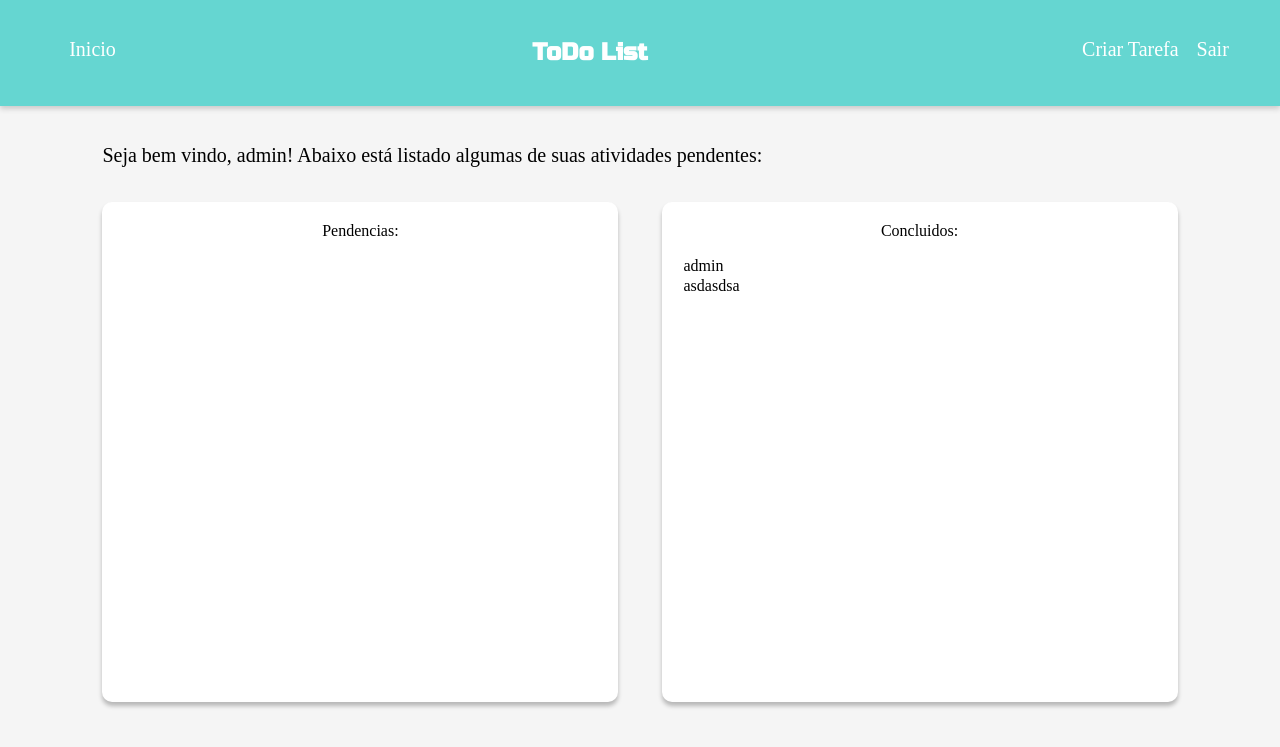
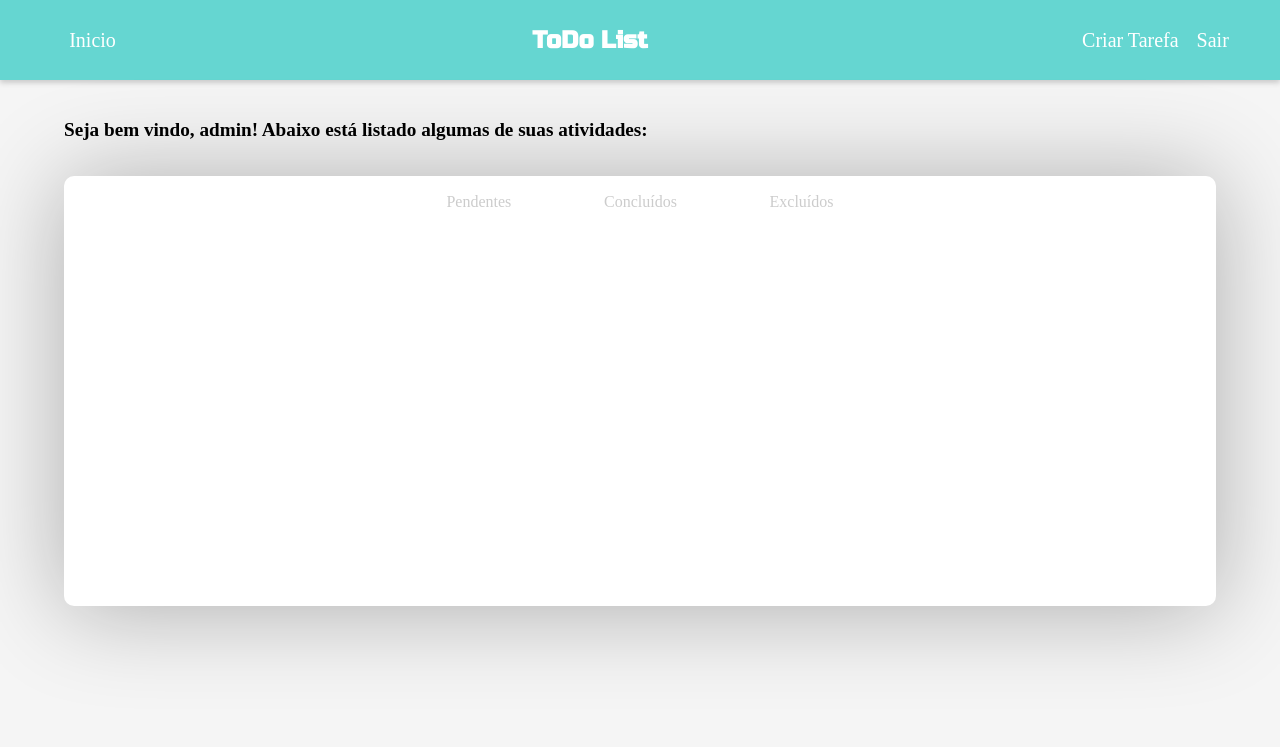
Before and after one commit to victor-rbt/todo-list, a Flask app: page /index in a window 1280 px wide. Shown: the top 747 px of the page. Run offline with Flask 2, Linux system fonts and the light colour scheme; a user stored in the database is signed in; data comes from the database, SQL or seed files in the repository; both versions use the stored data as it was after the commit.

Commit message:
css minificado, layout modificado, concluir e deletar tasks

```diff
--- a/app/controllers/routes.py
+++ b/app/controllers/routes.py
@@ -56,18 +56,20 @@ def register():
 
     return render_template('register.html', title=title, form=form)
 
+@app.route("/index/<string:status>")
 @app.route("/index")
 @login_required
-def index():
+def index(status=None):
     title = 'Pagina Inicial'
 
-    sql1 = Tasks.query.filter_by(users_id=current_user.id, status='0').all()
-    sql2 = Tasks.query.filter_by(users_id=current_user.id, status='1').all()
+    if status == 'concluidos':
+        sql = Tasks.query.filter_by(users_id=current_user.id, status='1').all()
+    elif status == 'deletados':
+        sql = Tasks.query.filter_by(users_id=current_user.id, status='2').all()
+    else:
+        sql = Tasks.query.filter_by(users_id=current_user.id, status='0').all()
 
-    return render_template('index.html',
-                            title=title,
-                            sql1=sql1,
-                            sql2=sql2)
+    return render_template('index.html', title=title, sql=sql)
 
 @app.route("/add_task", methods=["GET", "POST"])
 @login_required
@@ -81,17 +83,10 @@ def add_task():
         add_task_sql = Tasks(user, form.title.data, form.description.data, status_padrao)
         db.session.add(add_task_sql)
         db.session.commit()
-        return """
-                <html>
-                <script>
-                    alert("Tarefa criada com sucesso!");
-                    window.close();
-                </script>
-                </html>"""
+        flash("Tarefa adicionada!", "inf")
+        return redirect(url_for('index'))
 
-    return render_template('add_task.html',
-                            title=title,
-                            form=form)
+    return render_template('add_task.html', title=title, form=form)
 
 @app.route("/details/<int:val_task>")
 @login_required
@@ -112,9 +107,7 @@ def update_task(id_task):
 
     validate_user = Tasks.query.filter_by(id=id_task).first()
     if validate_user.users_id == current_user.id:
-        parametro = request.get_json()
-        s = parametro['parametro']
-        sql = Tasks.query.filter_by(id=s).first()
+        sql = Tasks.query.filter_by(id=id_task).first()
         sql.status = '1'
         db.session.commit()
     else:
@@ -123,3 +116,18 @@ def update_task(id_task):
 
     flash("Tarefa atualizada!", "inf")
     return redirect(url_for('index'))
+
+@app.route("/delete_task/<int:id_task>")
+def delete_task(id_task):
+
+    validate_user = Tasks.query.filter_by(id=id_task).first()
+    if validate_user.users_id == current_user.id:
+        sql = Tasks.query.filter_by(id=id_task).first()
+        sql.status = '2'
+        db.session.commit()
+    else:
+        flash("Você não tem permissão para alterar essa tarefa!", "err")
+        return redirect(url_for('index'))
+
+    flash("Tarefa deletada!", "inf")
+    return redirect(url_for('index'))
--- a/app/static/css/style.css
+++ b/app/static/css/style.css
@@ -41,8 +62,9 @@ header{
     width: 100%;
     display: flex;
     justify-content: space-between;
+    align-items: center;
     background-color: #65D6D1;
-    padding: 3% 4%;
+    padding: 2% 4%;
     color: #FFF;
     box-shadow: 0 3px 5px #CCC;
 }
@@ -64,63 +86,51 @@ main{
     width: 100%;
     display: flex;
     flex-direction: column;
-    padding: 3% 8%;
+    padding: 3% 5%;
 }
 .box-tasks{
+    width: 100%;
+    height: 430px;
+    padding: 1.5% 2%;
+    overflow-y: scroll;
+    background-color: #FFF;
+    box-shadow: 0 3px 6pc rgba(0, 0, 0, 0.3);
     margin-top: 35px;
+    display: flex;
+    flex-direction: column;
+    align-items: center;
+    text-align: center;
+    border-radius: 10px;
+}
+.box-tasks nav{
+    width: 35%;
+    margin-bottom: 15px;
+}
+.box-tasks nav ul{
     display: flex;
     justify-content: space-between;
 }
+.box-tasks nav a{
+    color: #ccc;
+}
+.tasks{
+    width: 100%;
+    margin-bottom: 12px;
+    display: flex;
+    justify-content: space-between;
+}
+.tasks a{
+    color: #111;
+}
+.tasks ul{
+    display: flex;
+}
+.tasks li a{
+    margin-left: 12px;
+}
 main p{
-    font-size: 20px;
-}
-.box-left{
-    display: flex;
-    flex-direction: column;
-    padding: 20px;
-    flex-basis: 48%;
-    height: 500px;
-    background-color: #FFF;
-    border-radius: 10px;
-    box-shadow: 0px 4px 4px rgba(0, 0, 0, 0.25);
-}
-.box-left span{
-    text-align: center;
-}
-.box-left table{
-    width: 100%;
-    margin-top: 15px;
-    line-height: 20px;
-}
-.box-right{
-    display: flex;
-    flex-direction: column;
-    padding: 20px;
-    flex-basis: 48%;
-    height: 500px;
-    background-color: #FFF;
-    border-radius: 10px;
-    box-shadow: 0px 4px 4px rgba(0, 0, 0, 0.25);
-}
-.box-right span{
-    text-align: center;
-}
-.box-right table{
-    width: 100%;
-    margin-top: 15px;
-}
-.box-left a{
-    color: #111;
-    font-size: 14px;
-}
-.box-left button{
-    padding: 5px;
-    background-color: #65D6D1;
-    color: #fff;
-    border: none;
-    border-radius: 5px;
-    font-size: 10px;
-    cursor: pointer;
+    font-size: 1.2rem;
+    font-weight: 600;
 }
 
 /* CAIXA DE LOGIN */
--- a/app/static/js/app.js
+++ /dev/null
@@ -1,16 +0,0 @@
-function addTask(){
-    a = 'add_task';
-    window.open(a, 'add_task', 'width=600, height=800');
-}
-
-function updateTask(value){
-    var parametro = parseInt(value)
-    $.ajax({
-        url: '/update_task',
-        type: 'POST',
-        contentType: "application/json",
-        data: JSON.stringify({'parametro': parametro})
-    }).done(function(){
-        alert("Tarefaasdasdasdas Atualizada!");
-    })
-}
--- a/app/templates/index.html
+++ b/app/templates/index.html
@@ -2,32 +2,37 @@
 
 {% block content %}
 <main>
-
+    {% with messages = get_flashed_messages(with_categories=True) %}
+        {% if messages %}
+            {% for category, msg in messages %}
+                <div class="{{ category }}" style="margin-bottom: 20px;">
+                    <p>{{ msg }}</p>
+                </div>
+            {% endfor %}
+        {% endif %}
+    {% endwith %}
     <div class="title-text">
-        <p>Seja bem vindo, {{ current_user.name }}! Abaixo está listado algumas de suas atividades pendentes: </p>
+        <p>Seja bem vindo, {{ current_user.name }}! Abaixo está listado algumas de suas atividades: </p>
     </div>
     <div class="box-tasks">
-        <div class="box-left">
-            <span>Pendencias: </span>
-            <table>
-                {% for item in sql1 %}
-                <tr>
-                    <td style="width: 90%;"><a href="http://localhost:5000/details/{{ item.id }}">{{ item.title }}</a></td>
-                    <td><button value="{{ item.id }}" onclick="updateTask(this.value);">Atualizar</button></td>
-                </tr>
-                {% endfor %}
-            </table>
-        </div>
-        <div class="box-right">
-            <span>Concluidos: </span>
-            <table>
-                {% for item in sql2 %}
-                <tr>
-                    <td>{{ item.title }}</td>
-                </tr>
-                {% endfor %}
-            </table>
-        </div>
+        <nav>
+            <ul>
+                <li><a href="{{ url_for('index') }}">Pendentes</a></li>
+                <li><a href="{{ url_for('index', status='concluidos') }}">Concluídos</a></li>
+                <li><a href="{{ url_for('index', status='deletados') }}">Excluídos</a></li>
+            </ul>
+        </nav>
+        {% for item in sql %}
+            <div class="tasks">
+                <a href="{{ url_for('details', val_task=item.id) }}">{{ item.title }}</a>
+                {% if item.status == '0' %}
+                    <ul>
+                        <li><a href="{{ url_for('update_task', id_task=item.id) }}" class="concluir">Concluir</a></li>
+                        <li><a href="{{ url_for('delete_task', id_task=item.id) }}" class="deletar">Deletar</a></li>
+                    </ul>
+                {% endif %}
+            </div>
+        {% endfor %}
     </div>
 
 </main>
--- a/app/templates/tpl.html
+++ b/app/templates/tpl.html
@@ -5,7 +5,7 @@
     <meta name="viewport" content="width=device-width, initial-scale=1.0">
     <link href="https://fonts.googleapis.com/css2?family=Russo+One&display=swap" rel="stylesheet">
     <link rel="shortcut icon" type="image/png" href="">
-    <link rel="stylesheet" href="{{ url_for('static', filename='css/style.css') }}">
+    <link rel="stylesheet" href="{{ url_for('static', filename='css/style.min.css') }}">
     <title>{{ title }}</title>
 </head>
 <body>
@@ -15,7 +15,7 @@
         <h2>ToDo List</h2>
         <nav>
             <ul>
-                <li><a href="javascript:addTask();">Criar Tarefa</a></li>
+                <li><a href="{{ url_for('add_task') }}">Criar Tarefa</a></li>
                 <li><a href="{{ url_for('logout') }}">Sair</a></li>
             </ul>
         </nav>
```
Also changed, not shown: other parts of app/static/css/style.css (+24 -2 lines), app/templates/add_task.html (+6 -9 lines), app/templates/register.html (+10 -0 lines), app/static/css/style.min.css (added), storage.db.
